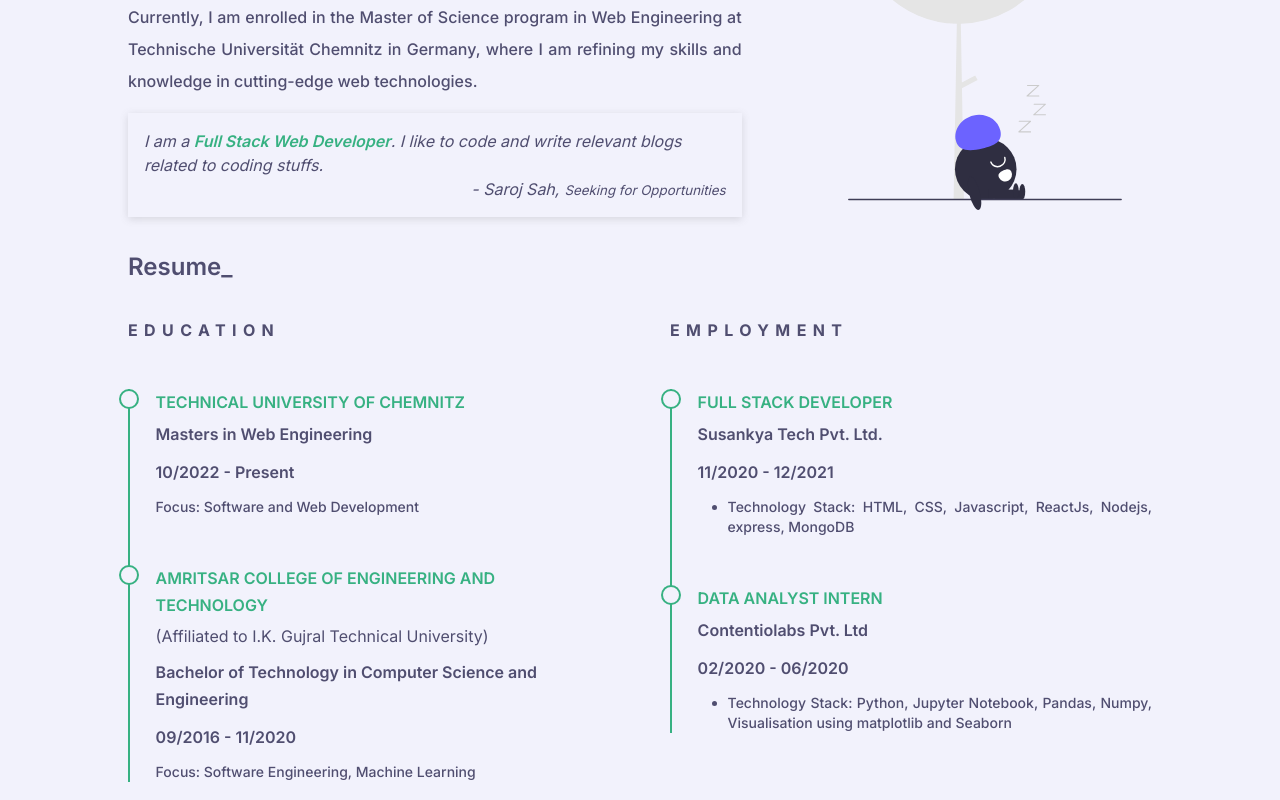
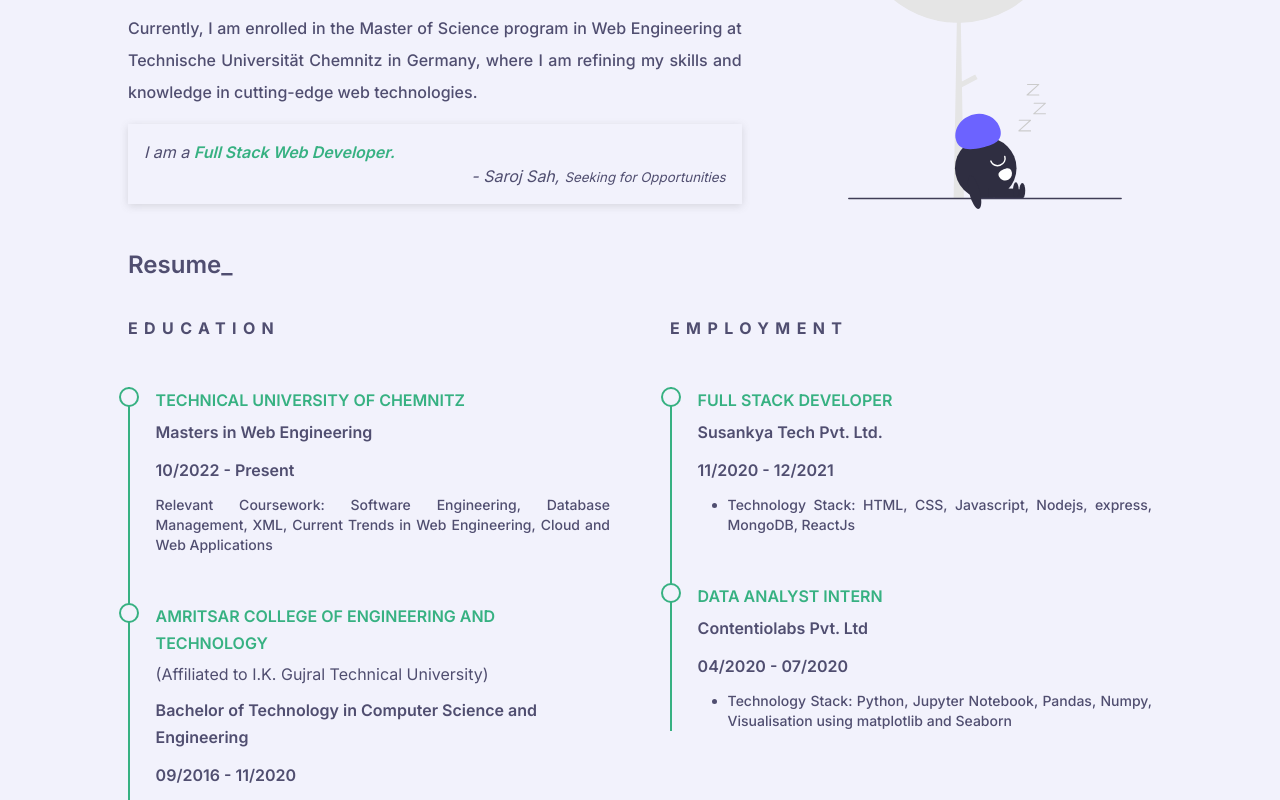
Before and after one commit to saroj2053/my-portfolio-site, a React (Vite) app: page / in a window 1280 px wide. Shown: the part 1700-2500 px from the top of the page. Built offline with nearby package versions, Linux system fonts and the light colour scheme; a web font is replaced by a local one.

Commit message:
utilised localstorage to set theme and skin data

```diff
--- a/src/components/About/About.tsx
+++ b/src/components/About/About.tsx
@@ -105,10 +105,10 @@
               <figure className="figure">
                 I am a{" "}
                 <span className="about__profile-designation">
-                  Full Stack Web Developer
+                  Full Stack Web Developer.
                 </span>
-                . I like to code and write relevant blogs related to coding
-                stuffs.
+                {/* . I like to code and write relevant blogs related to coding
+                stuffs. */}
                 <figcaption className="captionText">
                   - Saroj Sah,
                   <cite>
--- a/src/components/Resume/Resume.tsx
+++ b/src/components/Resume/Resume.tsx
@@ -15,7 +15,8 @@
             </h4>
             <p className="resume__date text-lg">10/2022 - Present</p>
             <p className="resume__description text-sm">
-              Focus: Software and Web Development
+              Relevant Coursework: Software Engineering, Database Management,
+              XML, Current Trends in Web Engineering, Cloud and Web Applications
             </p>
           </div>
           <div className="resume__item">
@@ -30,7 +31,9 @@
             </h4>
             <p className="resume__date text-lg">09/2016 - 11/2020</p>
             <p className="resume__description text-sm">
-              Focus: Software Engineering, Machine Learning
+              Relevant Coursework: Fundamental of Computer Programming and IT,
+              Web Technologies, Design of Data Algorithms, Software Engineering,
+              Database Management, Artificial Intelligence, Machine Learning
             </p>
           </div>
         </div>
@@ -47,8 +50,8 @@
             <div className="resume__description text-sm">
               <ul style={{ paddingLeft: "30px" }}>
                 <li>
-                  Technology Stack: HTML, CSS, Javascript, ReactJs, Nodejs,
-                  express, MongoDB
+                  Technology Stack: HTML, CSS, Javascript, Nodejs, express,
+                  MongoDB, ReactJs
                 </li>
               </ul>
             </div>
@@ -60,7 +63,7 @@
             <h4 className="resume-employment__subtitle text-lg">
               Contentiolabs Pvt. Ltd
             </h4>
-            <p className="resume__date text-lg">02/2020 - 06/2020</p>
+            <p className="resume__date text-lg">04/2020 - 07/2020</p>
             <div className="resume__description text-sm">
               <ul style={{ paddingLeft: "30px" }}>
                 <li>
--- a/src/contexts/SkinContext/SkinProvider.tsx
+++ b/src/contexts/SkinContext/SkinProvider.tsx
@@ -1,4 +1,4 @@
-import React from "react";
+import React, { useState, useEffect } from "react";
 
 export type Skin =
   | "skin1"
@@ -25,13 +25,25 @@
 }
 
 export const SkinProvider: React.FC<Props> = ({ children }) => {
-  const [currentSkin, setCurrentSkin] = React.useState<Skin>("skin1");
+  const defaultSkin = localStorage.getItem("skin") as Skin | null;
+  const [currentSkin, setCurrentSkin] = useState<Skin>(defaultSkin || "skin1");
 
   const updateCurrentSkin = (skin: Skin) => {
     document.body.classList.remove(currentSkin);
     setCurrentSkin(skin);
     document.body.classList.add(skin);
+    localStorage.setItem("skin", skin);
   };
+
+  useEffect(() => {
+    document.body.classList.add(currentSkin);
+
+    localStorage.setItem("skin", currentSkin);
+
+    return () => {
+      document.body.classList.remove(currentSkin);
+    };
+  }, [currentSkin]);
 
   return (
     <SkinContext.Provider
--- a/src/contexts/ThemeContext/ThemeProvider.tsx
+++ b/src/contexts/ThemeContext/ThemeProvider.tsx
@@ -1,4 +1,4 @@
-import React, { useState } from "react";
+import React, { useState, useEffect } from "react";
 
 interface Props {
   children: React.ReactNode;
@@ -16,16 +16,21 @@
 );
 
 export const ThemeProvider: React.FC<Props> = ({ children }) => {
-  const [theme, setTheme] = useState<Theme>("light");
+  const initialTheme = localStorage.getItem("theme") as Theme | null;
+  const [theme, setTheme] = useState<Theme>(initialTheme || "light");
+
+  useEffect(() => {
+    if (theme === "light") {
+      document.body.classList.remove("theme-dark");
+    } else {
+      document.body.classList.add("theme-dark");
+    }
+    localStorage.setItem("theme", theme);
+  }, [theme]);
+
   const toggleTheme = () => {
     setTheme(theme === "light" ? "dark" : "light");
   };
-
-  if (theme === "light") {
-    document.body.classList.remove("theme-dark");
-  } else {
-    document.body.classList.add("theme-dark");
-  }
 
   return (
     <ThemeContext.Provider value={{ theme, toggleTheme }}>
```
